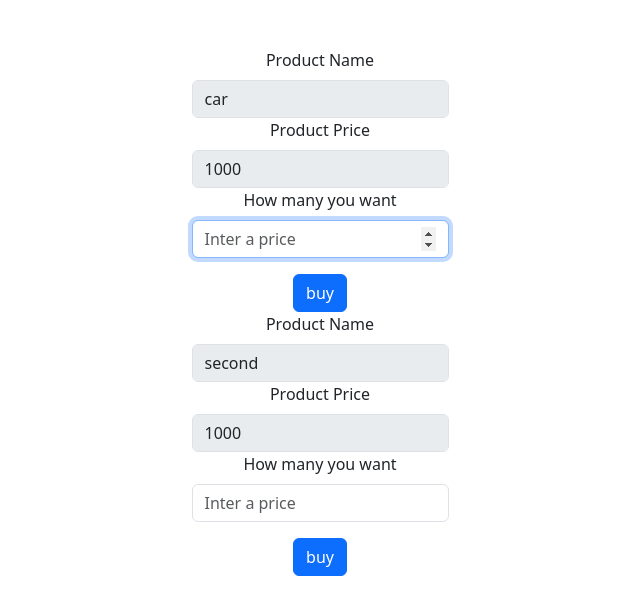
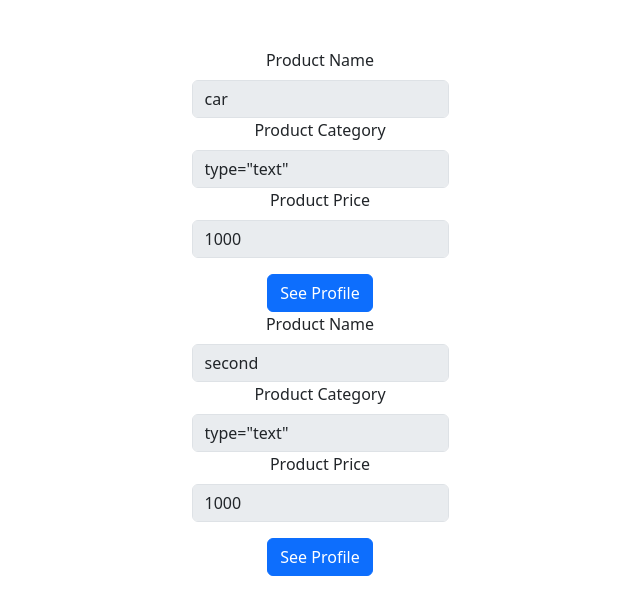
Before and after one commit to Amirmbz/Garage, a Django app: page /buy/ in a window 1280 px wide. Shown: the part 76-691 px from the top of the page, without its empty margins (320-960 px from the left). Run offline with Django 5.2, Linux system fonts and the light colour scheme; data comes from the database, SQL or seed files in the repository; both versions use the stored data as it was after the commit.

Commit message:
Initiating profile

```diff
--- a/Garage/home/models.py
+++ b/Garage/home/models.py
@@ -3,10 +3,16 @@ from django.contrib.auth.models import User
 
 
 # Create your models here.
+class Category(models.Model):
+    id = models.AutoField(primary_key=True)
+    name = models.CharField(max_length=64)
+
+
 class Product(models.Model):
+    id = models.AutoField(primary_key=True)
     user = models.ForeignKey(User, on_delete=models.CASCADE)
     name = models.CharField(max_length=64)
-    category = models.CharField(max_length=64)
+    category = models.ForeignKey(Category, on_delete=models.CASCADE)
     price = models.PositiveBigIntegerField()
     quantity = models.IntegerField()
     date = models.DateTimeField(auto_now_add=True)
@@ -14,6 +20,6 @@ class Product(models.Model):
 
 class Purchase(models.Model):
     user = models.ForeignKey(User, on_delete=models.CASCADE)
-    name = models.CharField(max_length=100)
+    product = models.ForeignKey(Product, on_delete=models.CASCADE)
     quantity = models.IntegerField()
     date = models.DateTimeField(auto_now_add=True)
--- a/Garage/home/templates/home/buy.html
+++ b/Garage/home/templates/home/buy.html
@@ -7,16 +7,18 @@
 {% block main %}
     <form action="/buy/" method="post">
         {% csrf_token %}
-        {% for prod in product%}
+        {% for prod in product %}
             <div class="mb-3">
                 <label class="form-label">Product Name</label>
                 <input autocomplete="off" autofocus class="form-control mx-auto w-auto" name="count" value={{prod.name}} type="text" disabled>
+                <label class="form-label">Product Category</label>
+                <input autocomplete="off" autofocus class="form-control mx-auto w-auto" name="count" value={{prod.category}} type="text" disabled>
                 <label class="form-label">Product Price</label>
                 <input autocomplete="off" autofocus class="form-control mx-auto w-auto" name="count" value={{prod.price}} type="number" disabled>
-                <label class="form-label">How many you want</label>
-                <input autocomplete="off" autofocus class="form-control mx-auto w-auto" name="count" placeholder="Inter a price" type="number" min="1">
             </div>
-            <button class="btn btn-primary" type="submit">buy</button>
+            <a href='{% url 'profile' prod.name %}'>
+                <button class="btn btn-primary">See Profile</button>
+            </a>
         {% endfor %}
     </form>
     {% if error %}
--- a/Garage/home/templates/home/sell.html
+++ b/Garage/home/templates/home/sell.html
@@ -13,8 +13,8 @@
         <div class="mb-3">
             <select class="form-select mx-auto w-auto" id="category" name="category" onchange="showInput()">
                 <option value="" disabled selected>Select Product Category</option>
-                <option value="0">Write A New Category</option>
-                {% for cat in product.category %}
+                <option >Write A New Category</option>
+                {% for cat in category %}
                     <option value="{{cat}}">{{ cat }}</option>
                 {% endfor %}
             </select>
--- a/Garage/home/urls.py
+++ b/Garage/home/urls.py
@@ -8,5 +8,6 @@ urlpatterns = [
     path('login/', views.log_in, name='log_in'),
     path('logout/', views.log_out, name='log_out'),
     path('buy/', views.buy, name='buy'),
-    path('sell/', views.sell, name='sell')
+    path('sell/', views.sell, name='sell'),
+    path('buy/<int:product_id>', views.profile, name='profile')
 ]
--- a/Garage/home/views.py
+++ b/Garage/home/views.py
@@ -1,8 +1,9 @@
-from django.shortcuts import render, redirect
+from django.shortcuts import render, redirect, get_object_or_404
 from django.contrib.auth.models import User
 from django.contrib.auth import login, authenticate, logout
 from django.contrib.auth.hashers import make_password
 from .models import Product
+from django.http import HttpResponse
 
 
 # Create your views here.
@@ -144,7 +145,10 @@ def sell(request):
         return render(request, 'home/sell.html')
 
     return render(request, 'home/sell.html', {
-        "product": Product.objects.all()
+        "category": Product.objects.values_list(
+            'category',
+            flat=True
+            ).distinct()
     })
 
 
@@ -152,8 +156,22 @@ def buy(request):
     """"Present a product for purchase"""
 
     if request.method == "POST":
-        return render(request, 'home/buy.html')
+        name = request.POST.get('name')
+        quantity = (request.POST.get('quantity'))
+        product = get_object_or_404(Product, name=name)
 
-    return render(request, 'home/buy.html', {
-        "product": Product.objects.all()
+        if product.quantity >= quantity:
+            product.quantity -= quantity
+            product.save()
+            return HttpResponse("Product sold successfully!")
+        else:
+            return HttpResponse("Not enough stock available!")
+
+    return render(request, 'home/buy.html', {'product': Product.objects.all()})
+
+
+def profile(request, product_id):
+    product = Product.objects.get(id=product_id)
+    return render(request, 'home/profile.html', {
+        "product": product
     })
```
Also changed, not shown: Garage/home/templates/home/profile.html (added, +29 -0 lines), Garage/db.sqlite3.
